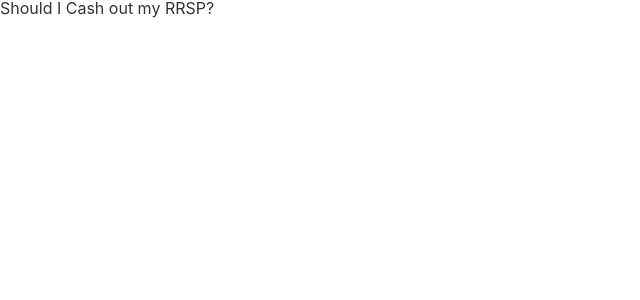
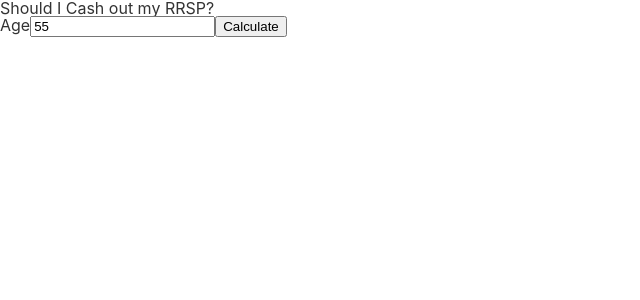
Before and after one commit to danielabar/can-rrsp-cashout, a React (Create React App) app: page / in a window 1280 px wide. Shown: the top 300 px of the page, without its empty margins (0-640 px from the left). Built offline with nearby package versions, Linux system fonts and the light colour scheme.

Commit message:
add react estlint

```diff
--- a/src/App.js
+++ b/src/App.js
@@ -1,10 +1,12 @@
 import React from 'react';
 import './App.css';
+import DataEntry from './components/data-entry/data-entry';
 
 function App() {
   return (
     <div className="app">
       <header className="app-header">Should I Cash out my RRSP?</header>
+      <DataEntry />
     </div>
   );
 }
--- /dev/null
+++ b/src/components/data-entry/data-entry.js
@@ -0,0 +1,23 @@
+import React, { Component } from 'react';
+import './data-entry.css';
+
+class DataEntry extends Component {
+  state = {
+    age: 55,
+  };
+
+  render() {
+    const { age } = this.state;
+    return (
+      <form action="/foo">
+        <label htmlFor="age">
+          Age
+          <input type="text" value={age} />
+        </label>
+        <button type="submit">Calculate</button>
+      </form>
+    );
+  }
+}
+
+export default DataEntry;
```
Also changed, not shown: src/components/data-entry/data-entry.css (added), 2 other files (tests, documents, lock files or other folders).
